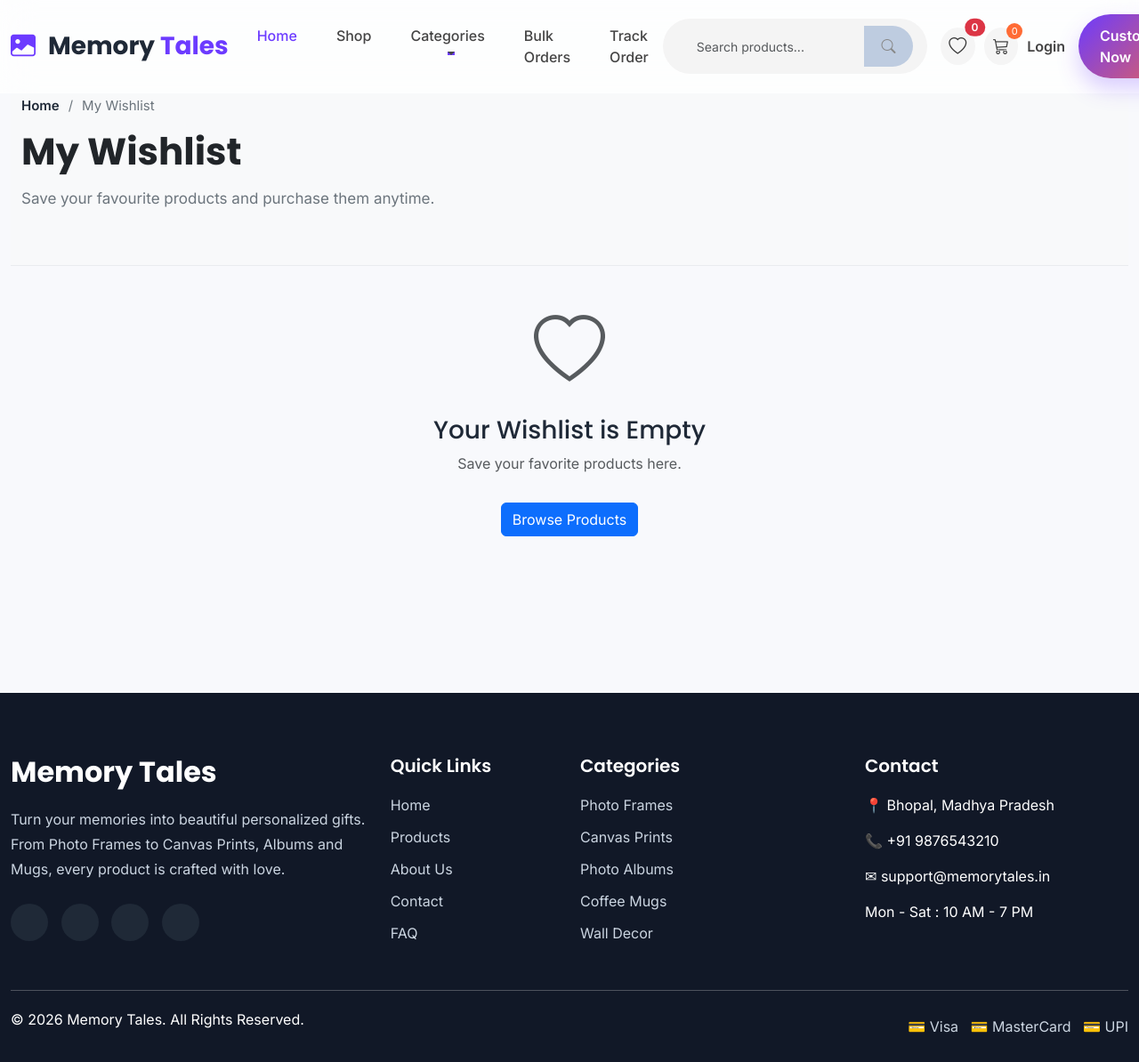
After one commit to technicalnitesh/memory-tales, a Django app: page /wishlist/ in a window 1280 px wide. The commit adds this page. Shown: the whole page at 89% size. Run offline with Django 5.2, Linux system fonts and the light colour scheme; data comes from the database, SQL or seed files in the repository; both versions use the stored data as it was after the commit; some libraries are stand-ins or nearby versions.

Commit message:
wishlist module done  & optimized product card pages

```diff
--- a/catalog/admin.py
+++ b/catalog/admin.py
@@ -1,5 +1,5 @@
 from django.contrib import admin
-
+from .models import Wishlist
 from .models import (
     Category,
     Product,
@@ -8,6 +8,7 @@ from .models import (
     ProductOption,
     ProductOptionValue,
 )
+admin.site.register(Wishlist)
 @admin.register(Category)
 class CategoryAdmin(admin.ModelAdmin):
 
--- /dev/null
+++ b/catalog/context_processors.py
@@ -0,0 +1,42 @@
+from .models import Wishlist, Category
+
+
+def global_data(request):
+
+    wishlist_products = []
+
+    wishlist_count = 0
+
+    if request.session.session_key:
+
+        wishlist_products = list(
+
+            Wishlist.objects.filter(
+
+                session_key=request.session.session_key
+
+            ).values_list(
+
+                "product_id",
+
+                flat=True
+
+            )
+
+        )
+
+        wishlist_count = len(wishlist_products)
+
+    categories = Category.objects.filter(
+        status=True
+    )
+
+    return {
+
+        "wishlist_products": wishlist_products,
+
+        "wishlist_count": wishlist_count,
+
+        "navbar_categories": categories,
+
+    }
--- /dev/null
+++ b/catalog/static/catalog/css/page-header.css
@@ -0,0 +1,69 @@
+/* ===========================
+   Common Page Header
+=========================== */
+
+.page-header{
+
+    background:#f8f9fa;
+
+    padding:60px 0;
+
+    border-bottom:1px solid #e9ecef;
+
+}
+
+.breadcrumb-nav{
+
+    display:flex;
+
+    align-items:center;
+
+    gap:10px;
+
+    margin-bottom:15px;
+
+    font-size:15px;
+
+}
+
+.breadcrumb-nav a{
+
+    color:var(--primary-color);
+
+    text-decoration:none;
+
+    font-weight:600;
+
+}
+
+.breadcrumb-nav span{
+
+    color:#6c757d;
+
+}
+
+.page-header h1{
+
+    font-size:42px;
+
+    font-weight:700;
+
+    margin-bottom:12px;
+
+    color:#212529;
+
+}
+
+.page-header p{
+
+    max-width:600px;
+
+    color:#6c757d;
+
+    margin:0;
+
+    font-size:17px;
+
+    line-height:1.8;
+
+}
--- a/catalog/static/catalog/js/product-list.js
+++ b/catalog/static/catalog/js/product-list.js
@@ -197,8 +197,8 @@ if (priceBtn) {
     });
 
 }
+}
 
-}
 
 // ===============================
 
--- /dev/null
+++ b/catalog/static/catalog/js/wishlist.js
@@ -0,0 +1,171 @@
+function initWishlist(){
+
+
+
+    document.querySelectorAll(".wishlist-toggle").forEach(button=>{
+
+        button.onclick=function(){
+
+            let productId=this.dataset.product;
+
+            fetch("/wishlist/toggle/",{
+
+                method:"POST",
+
+                headers:{
+
+                    "X-CSRFToken":csrfToken,
+
+                    "X-Requested-With":"XMLHttpRequest",
+
+                    "Content-Type":"application/x-www-form-urlencoded"
+
+                },
+
+                body:new URLSearchParams({
+
+                    product_id:productId
+
+                })
+
+            })
+
+            .then(response=>response.json())
+
+         .then(data => {
+
+    if (!data.success) {
+
+        return;
+
+    }
+
+    const icon = this.querySelector("i");
+
+    if (data.added) {
+
+        // Add Wishlist
+
+        icon.classList.remove("bi-heart");
+        icon.classList.add("bi-heart-fill");
+
+        this.classList.add("active");
+
+        showAlert(
+            "success",
+            "Added",
+            "Product added to wishlist."
+        );
+
+    } else {
+
+        // Remove Wishlist
+
+        icon.classList.remove("bi-heart-fill");
+        icon.classList.add("bi-heart");
+
+        this.classList.remove("active");
+
+        showAlert(
+            "info",
+            "Removed",
+            "Product removed from wishlist."
+        );
+
+        // Wishlist page se card remove
+
+        const card = this.closest(".wishlist-item");
+
+        if (card) {
+
+            card.style.transition = "all .35s ease";
+
+            card.style.opacity = "0";
+
+            card.style.transform = "scale(.95)";
+
+            setTimeout(function () {
+
+                card.remove();
+
+                updateWishlistPage();
+
+            }, 350);
+
+        }
+
+    }
+
+    // Navbar Count Update
+
+    const count = document.getElementById("wishlistCount");
+
+    if (count) {
+
+        count.innerText = data.count;
+
+    }
+
+})
+.catch(error => {
+
+    console.log(error);
+
+});
+
+        };
+
+    });
+
+}
+function updateWishlistPage() {
+
+    const container = document.getElementById("wishlistContainer");
+
+    if (!container) {
+
+        return;
+
+    }
+
+    const cards = container.querySelectorAll(".wishlist-item");
+
+    if (cards.length === 0) {
+
+        container.innerHTML = `
+
+        <div class="col-12">
+
+            <div class="text-center py-5">
+
+                <i class="bi bi-heart display-1 text-muted"></i>
+
+                <h3 class="mt-4">
+
+                    Your Wishlist is Empty
+
+                </h3>
+
+                <p class="text-muted">
+
+                    Save your favourite products here.
+
+                </p>
+
+                <a href="/products/" class="btn btn-primary mt-3">
+
+                    Browse Products
+
+                </a>
+
+            </div>
+
+        </div>
+
+        `;
+
+    }
+
+}
+
+initWishlist();
--- a/catalog/templates/catalog/base.html
+++ b/catalog/templates/catalog/base.html
@@ -15,6 +15,8 @@
     <!-- Bootstrap -->
     <link href="https://cdn.jsdelivr.net/npm/bootstrap@5.3.7/dist/css/bootstrap.min.css" rel="stylesheet">
 
+
+
     <!-- Bootstrap Icons -->
     <link rel="stylesheet"
         href="https://cdn.jsdelivr.net/npm/bootstrap-icons@1.13.1/font/bootstrap-icons.min.css">
@@ -29,6 +31,8 @@
     <link rel="stylesheet" href="{% static 'catalog/css/hero.css' %}">
     <link rel="stylesheet" href="{% static 'catalog/css/responsive.css' %}">
     <link rel="stylesheet" href="{% static 'catalog/css/footer.css' %}">
+    <link rel="stylesheet"
+href="{% static 'catalog/css/page-header.css' %}">
 {% block extra_css %}{% endblock %}
 
 </head>
@@ -55,7 +59,15 @@
 
 <script src="{% static 'catalog/js/alerts.js' %}"></script>
 
+<script src="{% static 'catalog/js/wishlist.js' %}"></script>
+
+
 {% block extra_js %}{% endblock %}
+<script>
+
+const csrfToken = "{{ csrf_token }}";
+
+</script>
 
 </body>
 
--- /dev/null
+++ b/catalog/templates/catalog/components/breadcrumb.html
@@ -0,0 +1,25 @@
+<section class="page-header">
+
+    <div class="container">
+
+        <nav class="breadcrumb-nav">
+
+            <a href="{% url 'home' %}">
+
+                Home
+
+            </a>
+
+            <span>/</span>
+
+            <span>{{ page_title }}</span>
+
+        </nav>
+
+        <h1>{{ page_title }}</h1>
+
+        <p>{{ page_description }}</p>
+
+    </div>
+
+</section>
--- a/catalog/templates/catalog/home.html
+++ b/catalog/templates/catalog/home.html
@@ -6,7 +6,7 @@ Memory Tales
 
 {% block content %}
 {% include 'catalog/components/hero.html' %}
-<section class="py-5">
+<!-- <section class="py-5">
 
     <div class="container">
 
@@ -22,7 +22,7 @@ Memory Tales
 
     </div>
 
-</section>
+</section> -->
 
 <section class="py-5 bg-light">
 
--- a/catalog/templates/catalog/includes/navbar.html
+++ b/catalog/templates/catalog/includes/navbar.html
@@ -139,11 +139,19 @@
 
 </div>
 
-                <a href="#" class="icon-btn">
+             <a href="{% url 'wishlist' %}" class="icon-btn position-relative">
 
-                    <i class="bi bi-heart"></i>
+    <i class="bi bi-heart fs-5"></i>
 
-                </a>
+    <span
+        id="wishlistCount"
+        class="position-absolute top-0 start-100 translate-middle badge rounded-pill bg-danger"
+    >
+{{ wishlist_count }}
+
+</span>
+
+</a>
 
                 <a href="#" class="icon-btn position-relative">
 
--- /dev/null
+++ b/catalog/templates/catalog/wishlist.html
@@ -0,0 +1,74 @@
+{% extends "catalog/base.html" %}
+
+{% load static %}
+
+{% block title %}
+My Wishlist
+{% endblock %}
+
+{% block content %}
+
+<section class="py-5">
+
+    <div class="container">
+        {% include "catalog/components/breadcrumb.html" %}
+
+
+
+        {% if wishlist %}
+
+        <div class="row" id="wishlistContainer">
+
+
+            {% for item in wishlist %}
+
+            <div class="col-lg-3 col-md-6 mb-4 wishlist-item">
+
+                {% with product=item.product %}
+
+                    {% include "catalog/components/product-card.html" %}
+
+                {% endwith %}
+
+            </div>
+
+            {% endfor %}
+
+        </div>
+
+        {% else %}
+
+        <div class="text-center py-5">
+
+            <i class="bi bi-heart display-1 text-muted"></i>
+
+            <h3 class="mt-4">
+
+                Your Wishlist is Empty
+
+            </h3>
+
+            <p class="text-muted">
+
+                Save your favorite products here.
+
+            </p>
+
+            <a
+                href="{% url 'product_list' %}"
+                class="btn btn-primary mt-3"
+            >
+
+                Browse Products
+
+            </a>
+
+        </div>
+
+        {% endif %}
+
+    </div>
+
+</section>
+
+{% endblock %}
--- a/catalog/urls.py
+++ b/catalog/urls.py
@@ -17,5 +17,15 @@ path(
     views.category_products,
     name='category_products'
 ),
+path(
+    "wishlist/toggle/",
+    views.toggle_wishlist,
+    name="toggle_wishlist"
+),
+path(
+    "wishlist/",
+    views.wishlist,
+    name="wishlist"
+),
 
 ]
--- a/catalog/views.py
+++ b/catalog/views.py
@@ -5,6 +5,7 @@ from django.template.loader import render_to_string
 from django.http import JsonResponse
 from django.core.paginator import Paginator
 from django.db.models import Count
+from .models import Wishlist
 def home(request):
 
     categories = Category.objects.filter(status=True)
@@ -16,6 +17,7 @@ def home(request):
         .prefetch_related('images')
         [:8]
     )
+
 
     context = {
         "categories": categories,
@@ -300,3 +302,102 @@ def category_products(request, slug):
         context
 
     )
+def toggle_wishlist(request):
+
+    if request.method != "POST":
+
+        return JsonResponse({
+
+            "success": False
+
+        })
+
+    product_id = request.POST.get("product_id")
+
+    if not request.session.session_key:
+
+        request.session.create()
+
+    session_key = request.session.session_key
+
+    wishlist = Wishlist.objects.filter(
+
+        session_key=session_key,
+
+        product_id=product_id
+
+    ).first()
+
+    if wishlist:
+
+        wishlist.delete()
+
+        added = False
+
+    else:
+
+        Wishlist.objects.create(
+
+            session_key=session_key,
+
+            product_id=product_id
+
+        )
+
+        added = True
+
+    count = Wishlist.objects.filter(
+
+        session_key=session_key
+
+    ).count()
+
+    return JsonResponse({
+
+        "success": True,
+
+        "added": added,
+
+        "count": count
+
+    })
+def wishlist(request):
+
+    if not request.session.session_key:
+
+        request.session.create()
+
+    wishlist = Wishlist.objects.filter(
+
+        session_key=request.session.session_key
+
+    ).select_related(
+
+        "product"
+
+    ).prefetch_related(
+
+        "product__images"
+
+    )
+
+    context = {
+
+    "wishlist": wishlist,
+
+    "page_title": "My Wishlist",
+
+    "page_description":
+        "Save your favourite products and purchase them anytime.",
+
+    }
+
+    return render(
+
+        request,
+
+        "catalog/wishlist.html",
+
+        context
+
+    )
--- a/memory_tales/settings.py
+++ b/memory_tales/settings.py
@@ -62,6 +62,7 @@ TEMPLATES = [
                 'django.template.context_processors.request',
                 'django.contrib.auth.context_processors.auth',
                 'django.contrib.messages.context_processors.messages',
+                'catalog.context_processors.global_data',
             ],
         },
     },
```
Also changed, not shown: catalog/models.py (+25 -0 lines), catalog/static/catalog/css/product-list.css (+65 -0 lines), catalog/templates/catalog/components/featured_products.html (+1 -49 lines), catalog/templates/catalog/components/product-card.html (+33 -36 lines), catalog/migrations/0004_wishlist.py (added), db.sqlite3.
